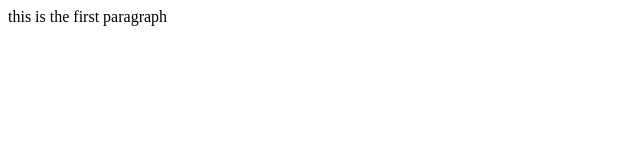
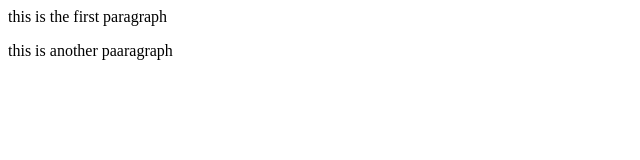
Before and after one commit to anupam20631-prog/first, a plain HTML site: page index.html in a window 1280 px wide. Shown: the whole page, without its empty margins (0-640 px from the left). Drawn offline with Linux system fonts and the light colour scheme.

Commit message:
commited

```diff
--- a/index.html
+++ b/index.html
@@ -1 +1,2 @@
 <p>this is the first paragraph</p>
+<p>this is another paaragraph</p>
```
